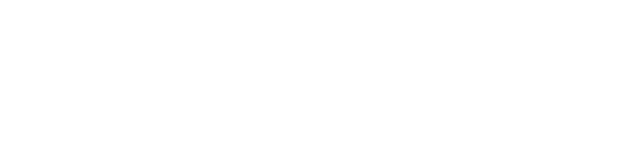
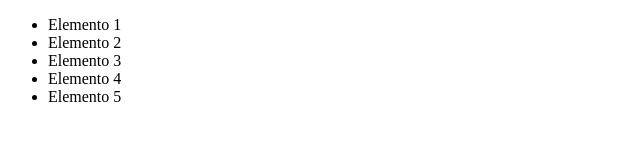
Before and after one commit to GabrielaGP2023/proyecto_equipo, a plain HTML site: page pagina1.html in a window 1280 px wide. Shown: the whole page, without its empty margins (0-640 px from the left). Drawn offline with Linux system fonts and the light colour scheme.

Commit message:
se ha agregado y modificado para conflicto

```diff
--- a/pagina1.html
+++ b/pagina1.html
@@ -3,9 +3,15 @@
 <head>
     <meta charset="UTF-8">
     <meta name="viewport" content="width=device-width, initial-scale=1.0">
-    <title>Document</title>
+    <title>Pagina 1</title>
 </head>
 <body>
-
+    <ul>
+        <li>Elemento 1</li>
+        <li>Elemento 2</li>
+        <li>Elemento 3</li>
+        <li>Elemento 4</li>
+        <li>Elemento 5</li>
+    </ul>
 </body>
 </html>
```
